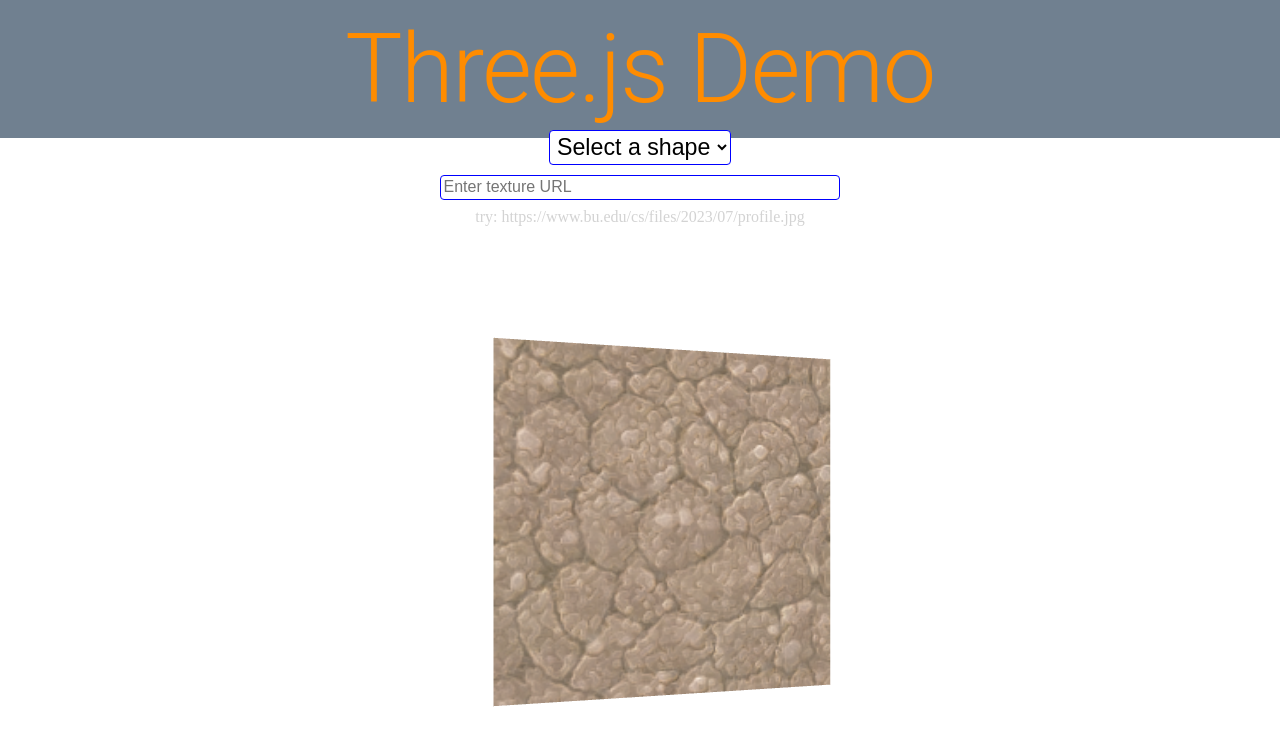
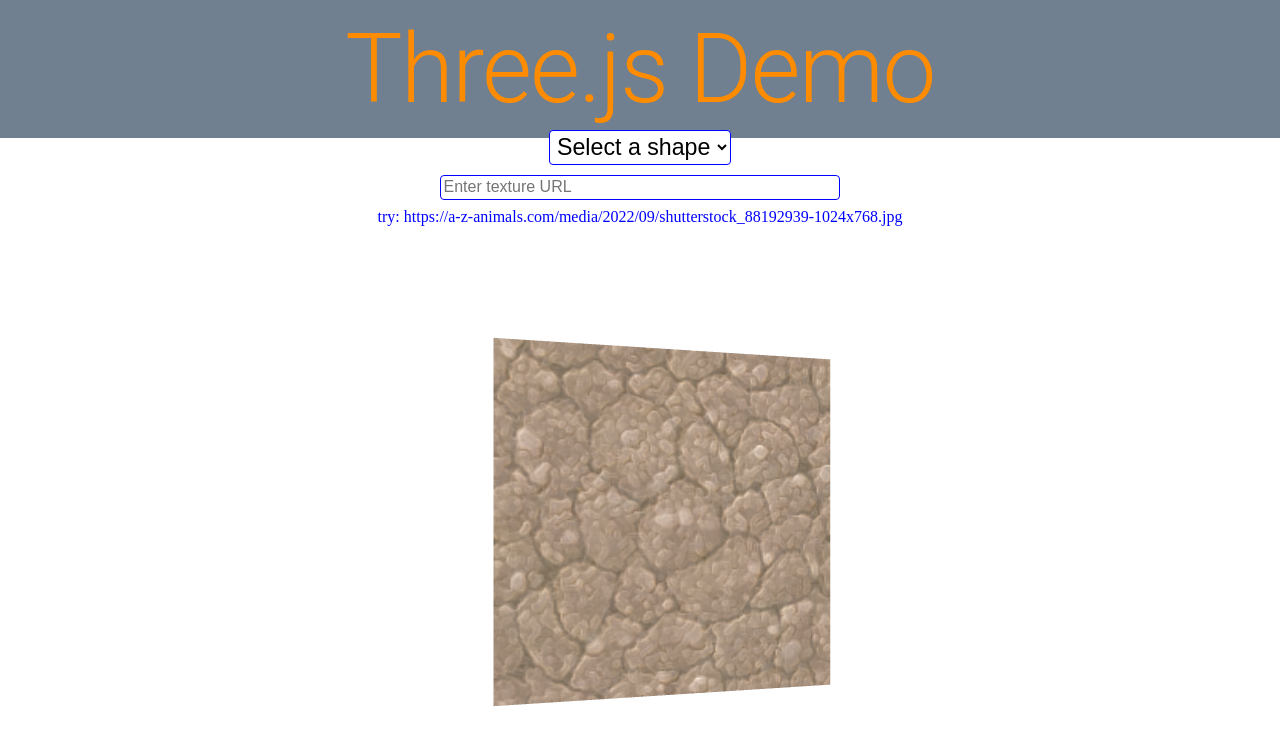
Before and after one commit to jaquevan/webShape, a Next.js app: page / in a window 1280 px wide. Shown: the top 744 px of the page. Built offline with nearby package versions, Linux system fonts and the light colour scheme.

Commit message:
changes for hosting

```diff
--- a/app/components/ShapeSelector.tsx
+++ b/app/components/ShapeSelector.tsx
@@ -68,8 +68,8 @@ const ShapeSelector: React.FC<ShapeSelectorProps> = ({
         placeholder="Enter texture URL"
         onChange={handleTextureUrlChange}
       />
-      <p style={{ color: "lightgray" }}>
-        try: https://www.bu.edu/cs/files/2023/07/profile.jpg
+      <p style={{ color: "blue" }}>
+        try: https://a-z-animals.com/media/2022/09/shutterstock_88192939-1024x768.jpg
       </p>
     </Container>
   );
--- a/package.json
+++ b/package.json
@@ -23,6 +23,7 @@
     "@types/node": "^20",
     "@types/react": "^18",
     "@types/react-dom": "^18",
+    "@types/three": "^0.180.0",
     "eslint": "^8",
     "eslint-config-next": "15.0.3",
     "typescript": "^5"
```
Also changed, not shown: 1 other file (tests, documents, lock files or other folders).
